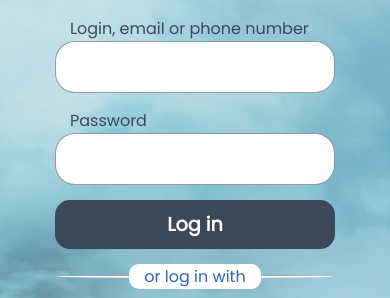
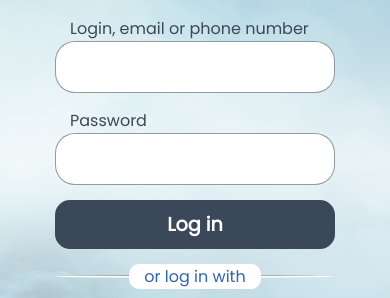
Before and after one commit to Rafiul2001/login-page-demo-1, a plain HTML site: page index.html in a window 390 px wide. Shown: the part 263-561 px from the top of the page. Drawn offline with Linux system fonts and the light colour scheme.

Commit message:
Changes are made in style.css

```diff
--- a/assets/style.css
+++ b/assets/style.css
@@ -131,7 +131,7 @@
         content: "";
         height: 100vh;
         width: 100%;
-        background: linear-gradient(rgba(255, 255, 255, 0.868),rgba(255, 255, 255, 0.178),rgba(255, 255, 255, 0.671));
+        background: linear-gradient(rgba(255, 255, 255, 0.178),rgba(255, 255, 255, 0.868),rgba(255, 255, 255, 0.178));
         position: absolute;
     }
     .text hr{
```
